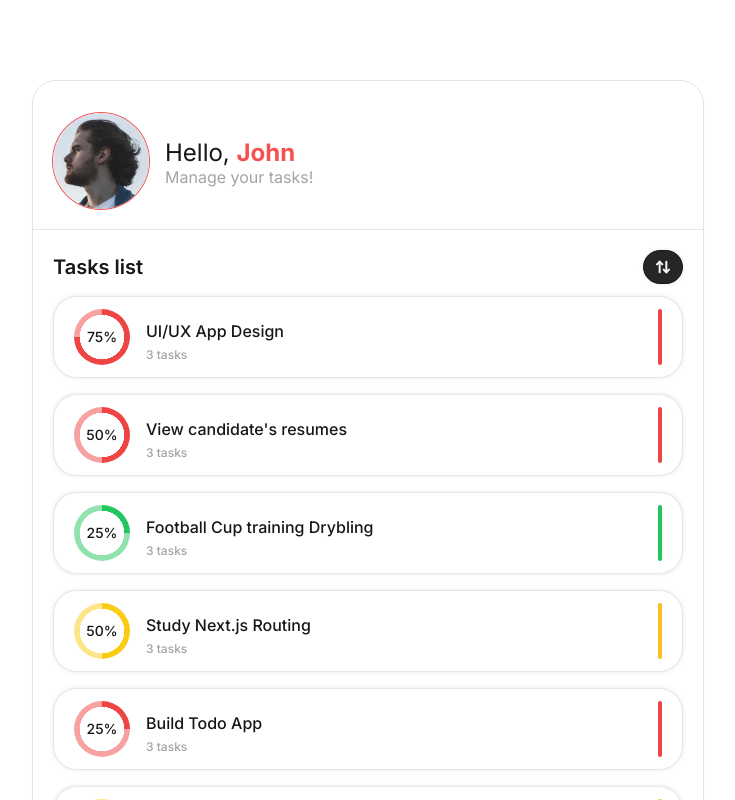
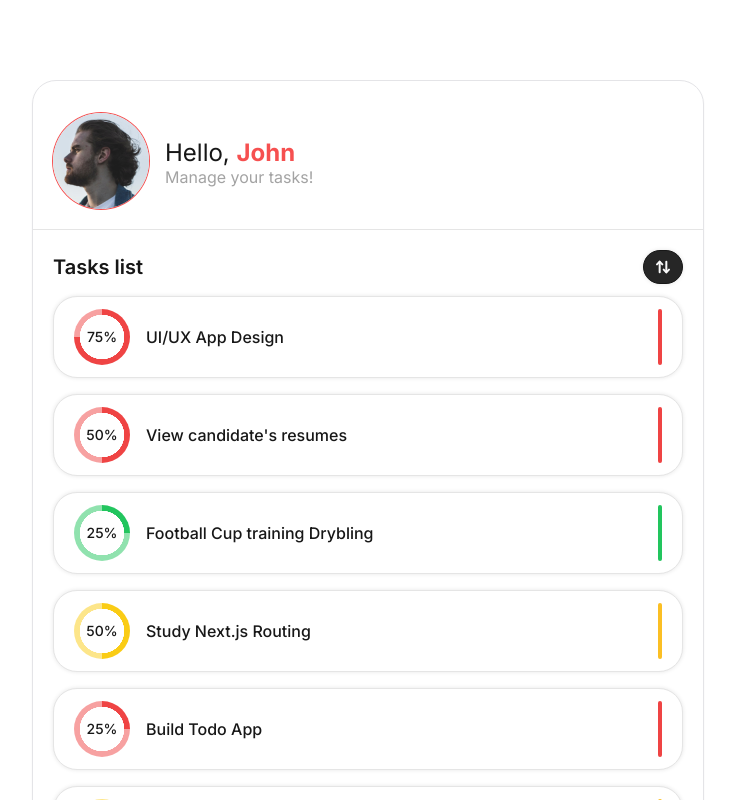
Before and after one commit to tascintra/supertask, a Next.js app: page / in a window 1280 px wide. Shown: the top 800 px of the page, without its empty margins (272-1007 px from the left). Built offline with nearby package versions, Linux system fonts and the light colour scheme.

Commit message:
refactor(taskcard): subtasks text adjusted to receive props

```diff
--- a/src/components/Organisms/TaskCard/TaskCard.tsx
+++ b/src/components/Organisms/TaskCard/TaskCard.tsx
@@ -1,5 +1,6 @@
 import clsx from 'clsx'
 import { tv, type VariantProps } from 'tailwind-variants'
+import { Subtask } from '@/types'
 
 const card = tv({
   base: 'flex w-full cursor-pointer items-center gap-4 rounded-3xl border border-neutral-200 bg-white px-5 py-3 text-neutral-900 shadow-component transition hover:brightness-95 dark:border-dark-400 dark:bg-dark-600 dark:shadow-neutral-900 hover:dark:brightness-125',
@@ -10,6 +11,7 @@ type TaskCardProps = VariantProps<typeof card> &
     title?: string
     priority: 'high' | 'medium' | 'low'
     progress: number
+    subtasks?: Subtask[]
   }
 
 export const TaskCard = ({
@@ -17,6 +19,7 @@ export const TaskCard = ({
   title,
   priority,
   progress,
+  subtasks,
   onClick,
 }: TaskCardProps) => {
   const priorityColors = {
@@ -47,10 +50,19 @@ export const TaskCard = ({
         <progress value={progress} max={100} className="hidden h-0 w-0" />
       </div>
       <div className="flex flex-col gap-1">
-        <p className="mt-2 text-base font-medium text-neutral-900 dark:text-neutral-200">
+        <p
+          className={clsx(
+            { 'mt-2': subtasks },
+            'text-base font-medium text-neutral-900 dark:text-neutral-200',
+          )}
+        >
           {title}
         </p>
-        <p className="text-xs font-medium text-neutral-400">3 tasks</p>
+        {subtasks && (
+          <p className="text-xs font-medium text-neutral-400">
+            {subtasks.length} {subtasks.length === 1 ? 'task' : 'tasks'}
+          </p>
+        )}
       </div>
       <div
         className={clsx(
```
